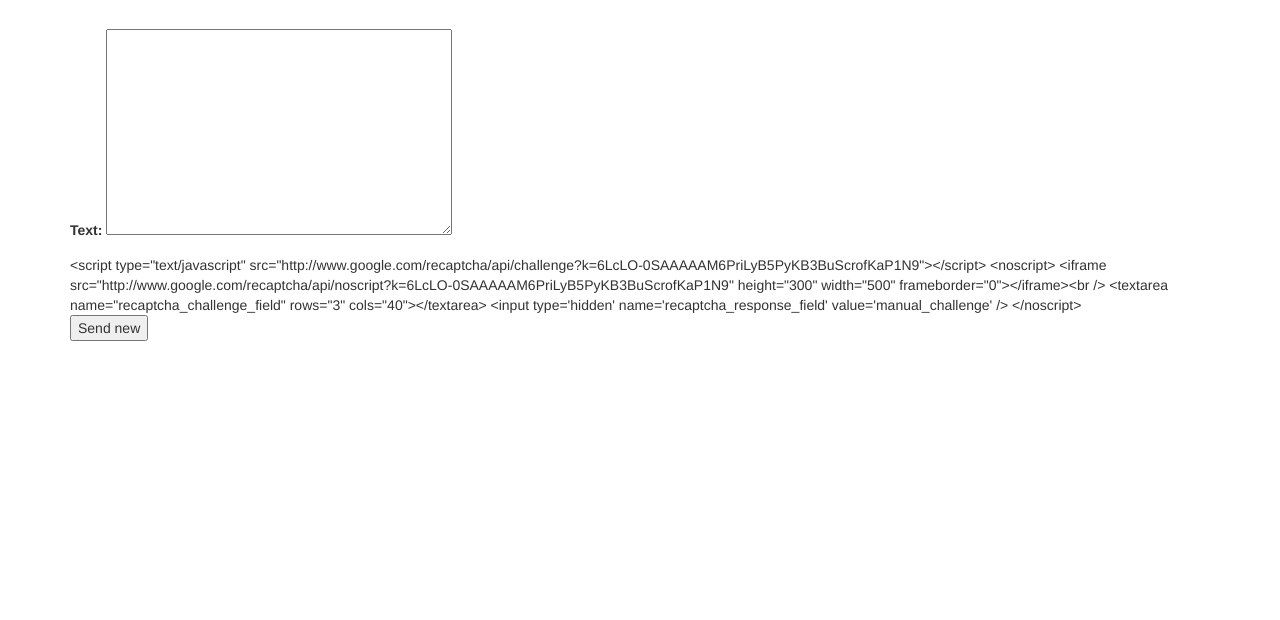
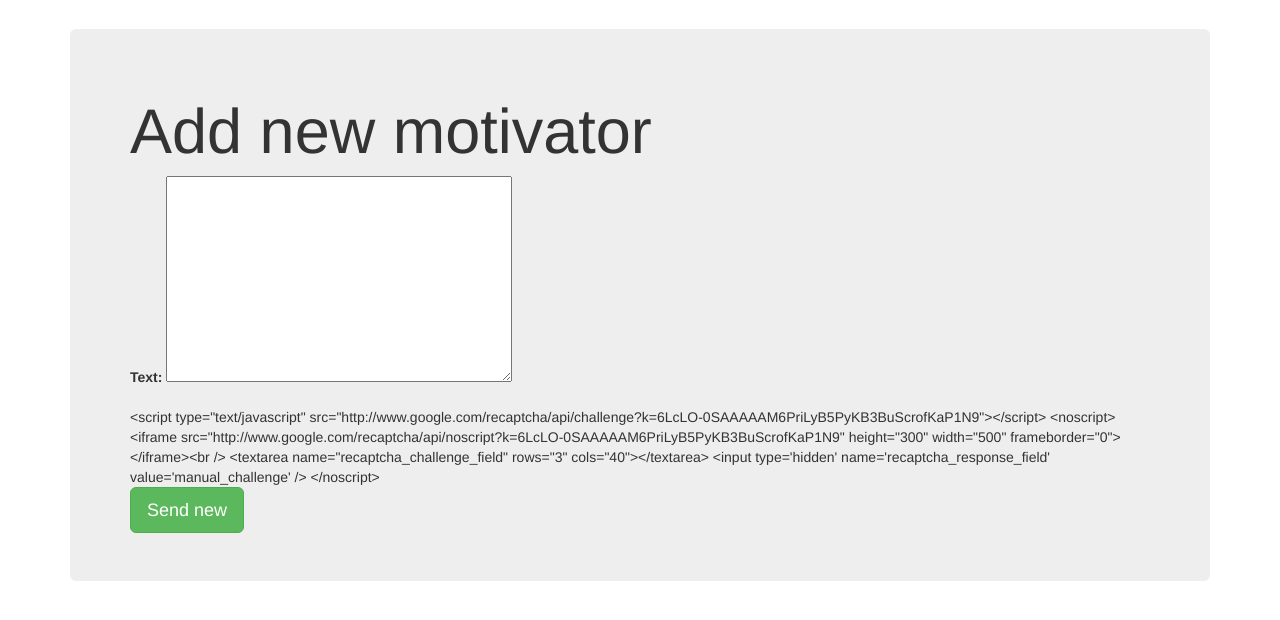
Before and after one commit to mrybak/motywatory, a Django app: page /add in a window 1280 px wide. Shown: the part 51-671 px from the top of the page. Run offline with Django 3.2, Linux system fonts and the light colour scheme; the visitor is signed in with stand-in values (Sample User, id 1); some libraries are stand-ins or nearby versions.

Commit message:
drobne poprawki

```diff
--- a/templates/add.html
+++ b/templates/add.html
@@ -3,12 +3,21 @@
 
 {% block content %}
 
-    <form action="/add" method="post">
-        {% csrf_token %}
-        {{ form.as_p }}
-        {% captcha "6LcLO-0SAAAAAM6PriLyB5PyKB3BuScrofKaP1N9" %}
-        <br />
-        <input type="submit" value="Send new" />
-    </form>
+    <div class="jumbotron">
+        <h1>Add new motivator</h1>
+        <form action="/add" method="post">
+            {% csrf_token %}
+            {% for field in form %}
+            <div class="form-group">
+                {{ field.errors }}
+                {{ field.label_tag }}
+                {{ field }}
+            </div>
+            {% endfor %}
+            {% captcha "6LcLO-0SAAAAAM6PriLyB5PyKB3BuScrofKaP1N9" %}
+            <br />
+            <input type="submit" value="Send new" class="btn btn-lg btn-success"/>
+        </form>
+    </div>
 
 {% endblock %}
--- a/templates/base.html
+++ b/templates/base.html
@@ -30,7 +30,9 @@
         <div class="navbar-collapse collapse">
             <ul class="nav navbar-nav">
                 <li class="active"><a href="/">Home</a></li>
+                {% if user.is_authenticated %}
                 <li><a href="/add">Add new</a></li>
+                {% endif %}
                 <li><a href="/search">Search</a></li>
             </ul>
 
```
